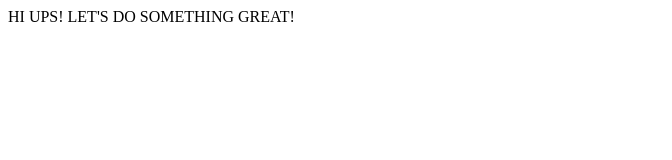
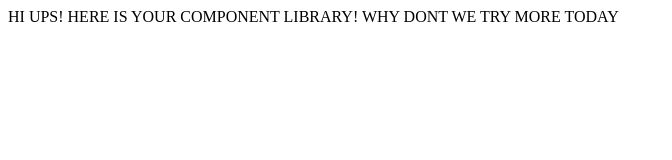
Before and after one commit to upsu9/UPS-FOREVER, a plain HTML site: page index.html in a window 1280 px wide. Shown: the whole page, without its empty margins (0-672 px from the left). Drawn offline with Linux system fonts and the light colour scheme.

Commit message:
NEW ON 24.8
UPDATE DOCS

```diff
--- a/index.html
+++ b/index.html
@@ -4,9 +4,9 @@
     <meta charset="UTF-8">
     <meta http-equiv="X-UA-Compatible" content="IE=edge">
     <meta name="viewport" content="width=device-width, initial-scale=1.0">
-    <title>UPS-FOREVER</title>
+    <title>UPS- COMPONENT LIBRARY</title>
 </head>
 <body>
-    HI UPS! LET'S DO SOMETHING GREAT!
+    HI UPS! HERE IS YOUR COMPONENT LIBRARY! WHY DONT WE TRY MORE TODAY
 </body>
 </html>
```
Also changed, not shown: 1 other file.
